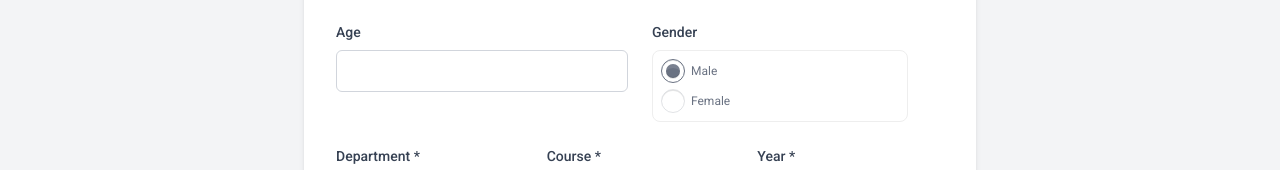
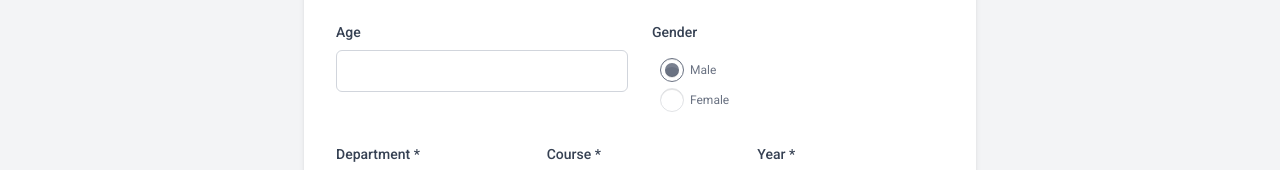
Before and after one commit to ford-HUB/Capstone-Project-3rd-Year-To-4rd-Year, a React (Vite) app: page /register-account in a window 1280 px wide. Shown: the part 398-568 px from the top of the page. Built offline with nearby package versions, Linux system fonts and the light colour scheme.

Commit message:
remove border in gender part of registration

```diff
--- a/src/pages/auth/SignUpPage.jsx
+++ b/src/pages/auth/SignUpPage.jsx
@@ -333,7 +333,7 @@ const SignUpPage = () => {
                   >
                     Gender
                   </label>
-                  <fieldset className="fieldset border-base-300 rounded-box w-64 border py-2 px-2 bg-white outline-none">
+                  <fieldset className="fieldset border-base-300 rounded-box w-64 border py-2 px-2 bg-white border-none">
                   <label className="label text-gray-500">
                     <input
                     type="radio"
```
